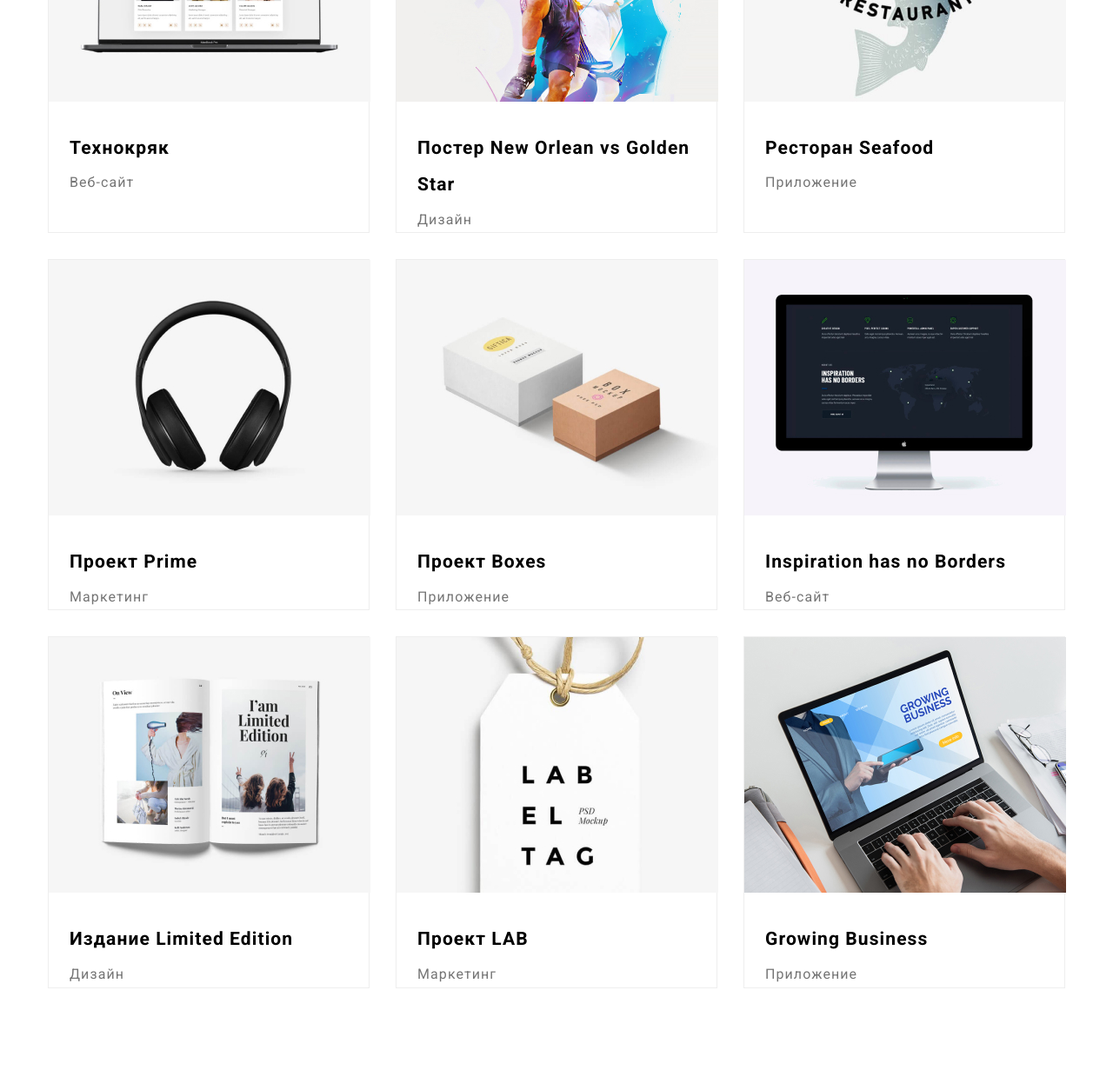
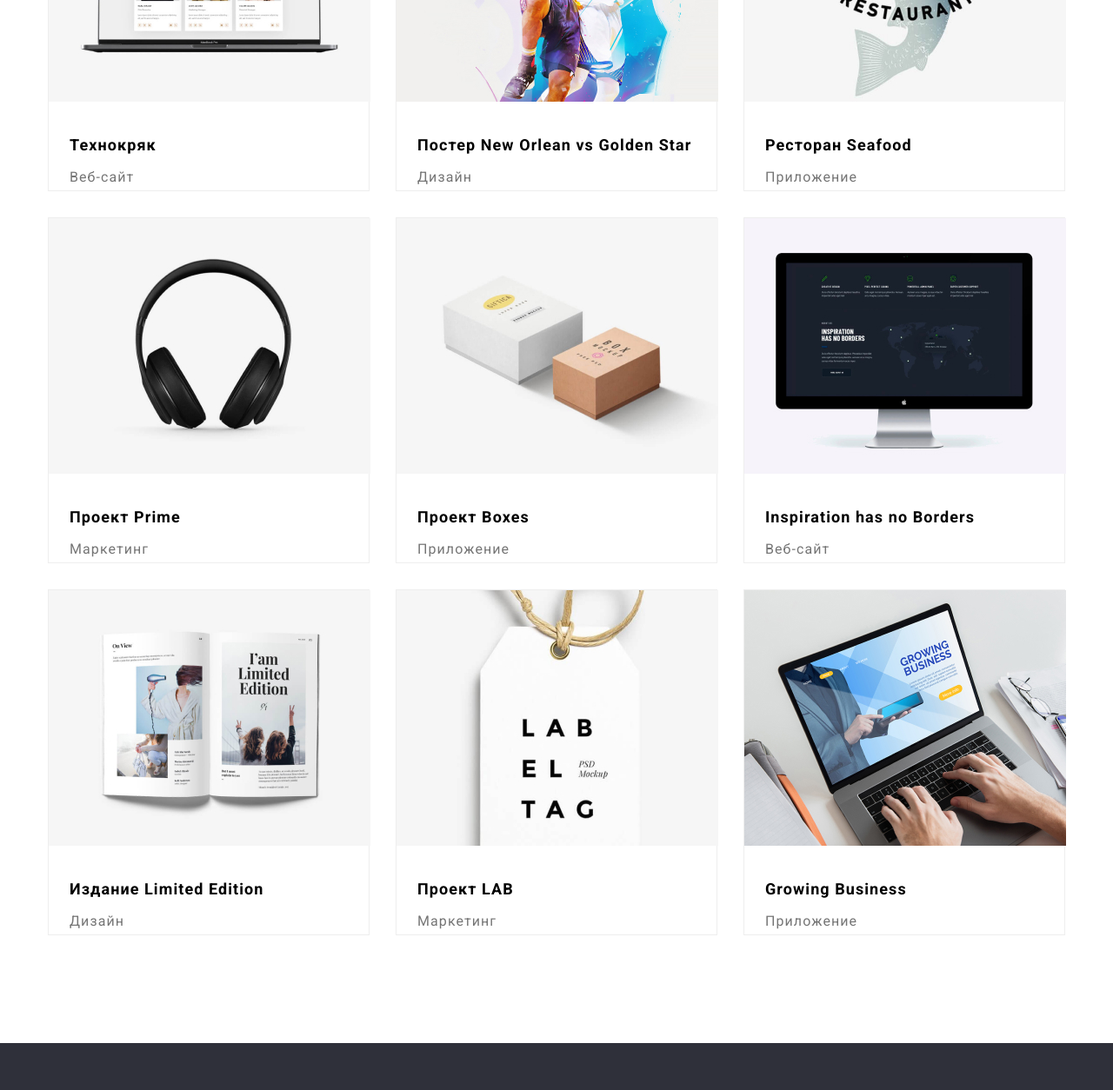
Before and after one commit to MaxymKucherenko/goit-markup-hw-03, a plain HTML site: page portfolio.html in a window 1280 px wide. Shown: the part 450-1704 px from the top of the page at 87% size. Drawn offline with Linux system fonts and the light colour scheme.

Commit message:
portfolio fixed

```diff
--- a/portfolio.html
+++ b/portfolio.html
@@ -39,7 +39,7 @@
                 <li class="portfolio-items">
                     <img src="./images/portfolio/img1.jpg" alt="img1">
                     <div>
-                        <h3>Технокряк</h3>
+                        <h4>Технокряк</h4>
                         <p>Веб-сайт</p>
                     </div>
 
@@ -47,21 +47,21 @@
                 <li class="portfolio-items">
                     <img src="./images/portfolio/img2.jpg" alt="img2">
                     <div>
-                        <h3>Постер New Orlean vs Golden Star</h3>
+                        <h4>Постер New Orlean vs Golden Star</h4>
                         <p>Дизайн</p>
                     </div>
                 </li>
                 <li class="portfolio-items">
                     <img src="./images/portfolio/img3.jpg" alt="img3">
                     <div>
-                        <h3>Ресторан Seafood</h3>
+                        <h4>Ресторан Seafood</h4>
                         <p>Приложение</p>
                     </div>
                 </li>
                 <li class="portfolio-items">
                     <img src="./images/portfolio/img4.jpg" alt="img4">
                     <div>
-                        <h3>Проект Prime</h3>
+                        <h4>Проект Prime</h4>
                         <p>Маркетинг</p>
                     </div>
 
@@ -69,7 +69,7 @@
                 <li class="portfolio-items">
                     <img src="./images/portfolio/img5.jpg" alt="img5">
                     <div>
-                        <h3>Проект Boxes</h3>
+                        <h4>Проект Boxes</h4>
                         <p>Приложение</p>
                     </div>
 
@@ -77,21 +77,21 @@
                 <li class="portfolio-items">
                     <img src="./images/portfolio/img6.jpg" alt="img6">
                     <div>
-                        <h3>Inspiration has no Borders</h3>
+                        <h4>Inspiration has no Borders</h4>
                         <p>Веб-сайт</p>
                     </div>
                 </li>
                 <li class="portfolio-items">
                     <img src="./images/portfolio/img7.jpg" alt="img7">
                     <div>
-                        <h3>Издание Limited Edition</h3>
+                        <h4>Издание Limited Edition</h4>
                         <p>Дизайн</p>
                     </div>
                 </li>
                 <li class="portfolio-items">
                     <img src="./images/portfolio/img8.jpg" alt="img8">
                     <div>
-                        <h3>Проект LAB</h3>
+                        <h4>Проект LAB</h4>
                         <p>Маркетинг</p>
                     </div>
 
@@ -99,7 +99,7 @@
                 <li class="portfolio-items">
                     <img src="./images/portfolio/img9.jpg" alt="img9">
                     <div>
-                        <h3>Growing Business</h3>
+                        <h4>Growing Business</h4>
                         <p>Приложение</p>
                     </div>
 
--- a/style.css
+++ b/style.css
@@ -248,7 +248,7 @@ footer {
   border: 1px solid #eeeeee;
 }
 
-.portfolio-items h3 {
+.portfolio-items h4 {
   padding-top: 20px;
   padding-right: 24px;
   padding-left: 24px;
```
